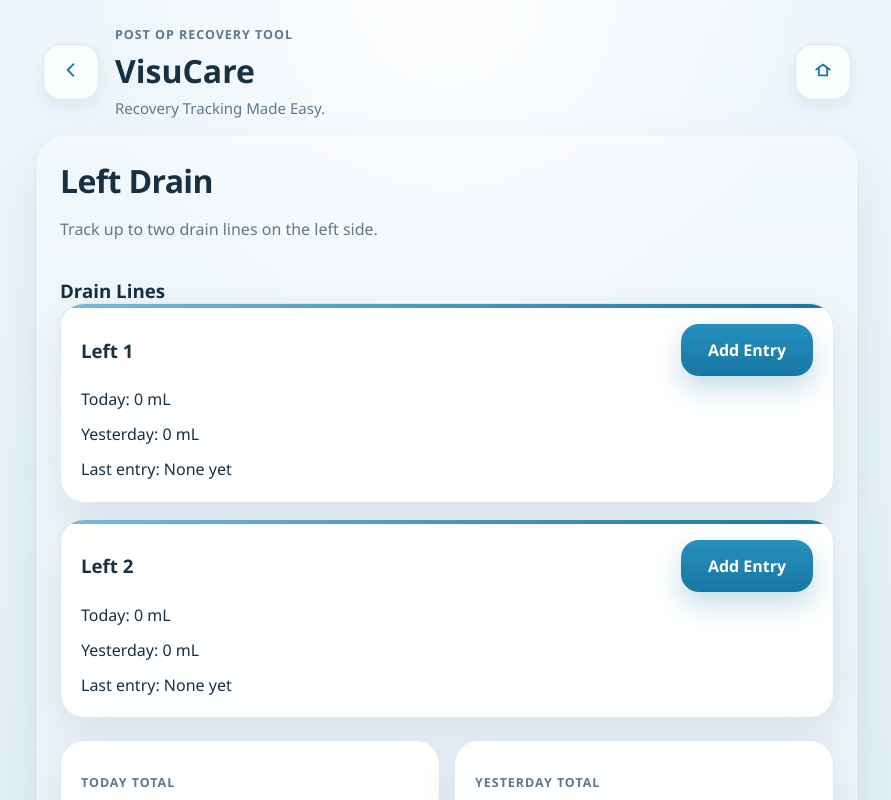
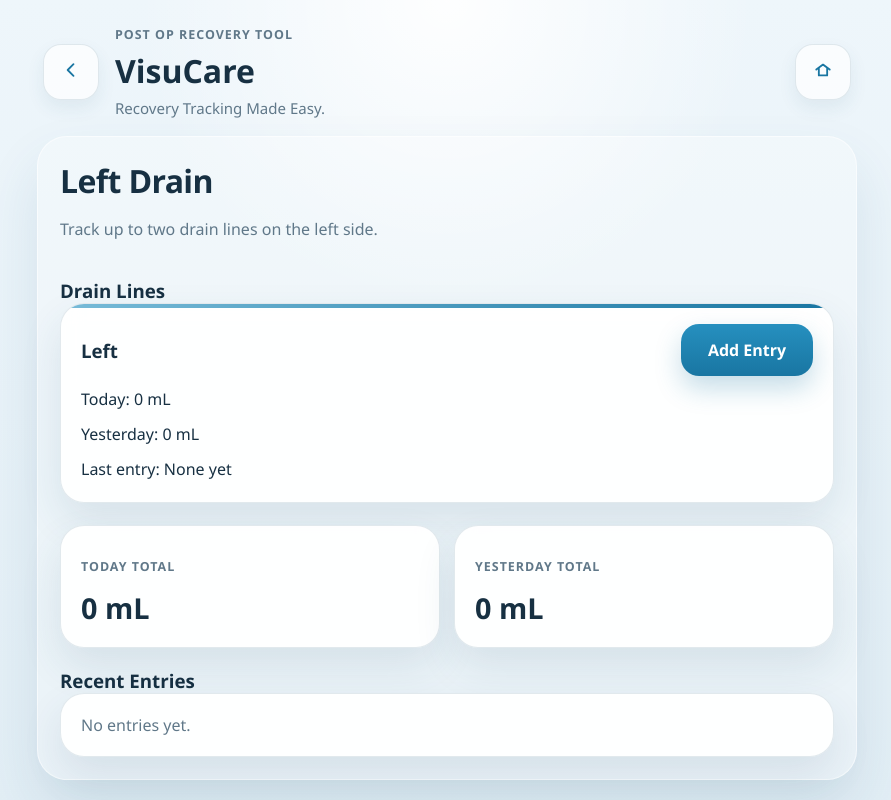
Before and after one commit to conner-designs/visucare, a Vue app: page /drains/left in a window 1280 px wide. Shown: the top 800 px of the page, without its empty margins (193-1084 px from the left). Built offline with nearby package versions, Linux system fonts and the light colour scheme.

Commit message:
Update DrainSideView.vue

```diff
--- a/src/views/DrainSideView.vue
+++ b/src/views/DrainSideView.vue
@@ -55,11 +55,13 @@ function saveEntry() {
     <section class="list-section">
       <h3>Drain Lines</h3>
       <div class="stack">
-        <BaseCard v-for="drainNumber in [1, 2]" :key="drainNumber" class="drain-unit-card feature-card">
-          <div class="drain-unit-top">
-            <h3 class="drain-unit-title">{{ titleCase(side) }} {{ drainNumber }}</h3>
-            <button class="action-button brand compact-button" type="button" @click="openAdd(drainNumber)">Add Entry</button>
-          </div>
+			  <BaseCard class="drain-unit-card feature-card">
+			    <div class="drain-unit-top">
+			      <h3 class="drain-unit-title">{{ titleCase(side) }}</h3>
+			      <button class="action-button brand compact-button" type="button" @click="openAdd()">
+			        Add Entry
+			      </button>
+			    </div>
           <p class="drain-unit-meta">Today: {{ appStore.getTotalForDayAndNumber(side, drainNumber, 0) }} mL</p>
           <p class="drain-unit-meta">Yesterday: {{ appStore.getTotalForDayAndNumber(side, drainNumber, 1) }} mL</p>
           <p class="drain-unit-meta">
```
